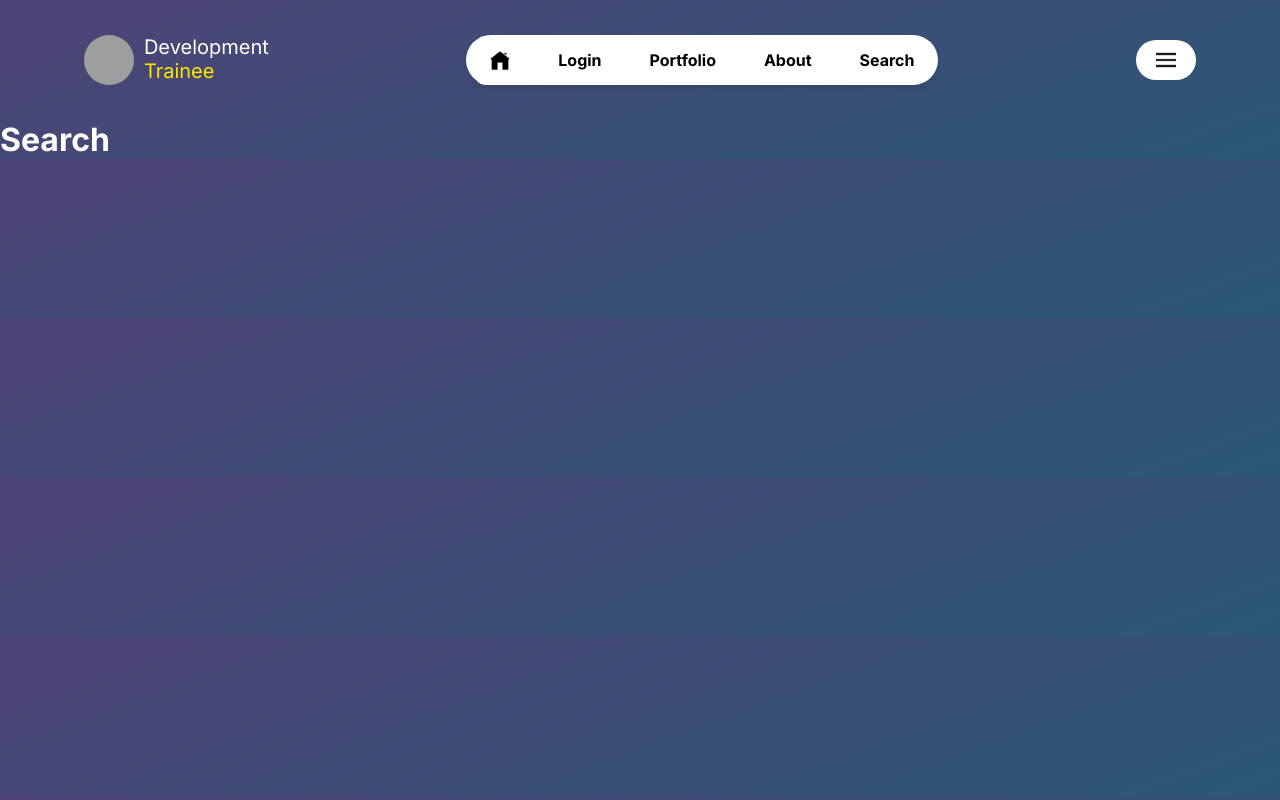
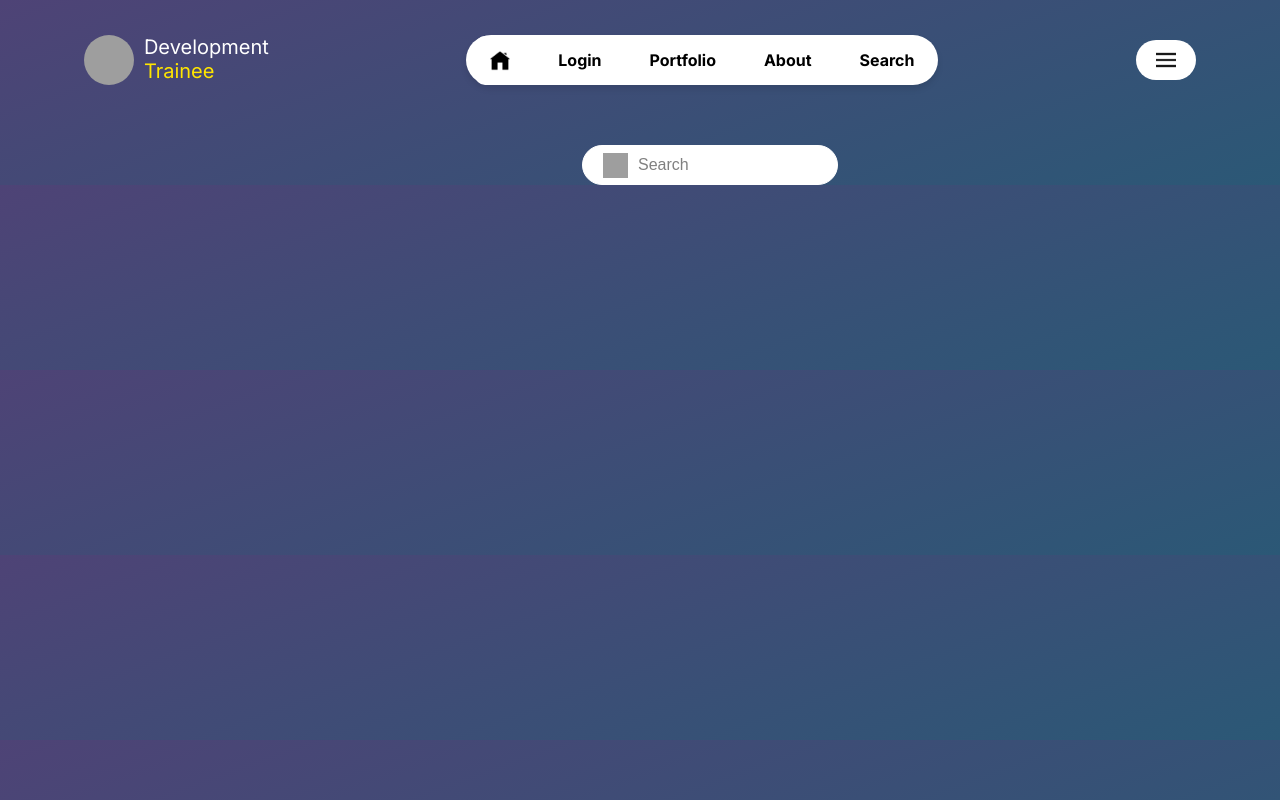
Before and after one commit to NjabuloKukame/DVT-Trainee-Portfolio, a React (Vite) app in the folder DVT_Trainee_Portfolio/: page /search in a window 1280 px wide. Built offline with nearby package versions, Linux system fonts and the light colour scheme; grey boxes are pictures that could not be loaded; a web font is replaced by a local one.

Commit message:
Added SearchBar

```diff
--- a/DVT_Trainee_Portfolio/src/Search.jsx
+++ b/DVT_Trainee_Portfolio/src/Search.jsx
@@ -1,14 +1,13 @@
 import './styles.css';
 import './Search.css';
 import Header from './components/Header';
+import SearchBar from './components/SearchBar';
 
 function Search(){
     return(
         <>
             <Header/>
-            <div>
-                <h1>Search</h1>
-            </div>
+            <SearchBar> </SearchBar>
         </>
 
     );
--- /dev/null
+++ b/DVT_Trainee_Portfolio/src/components/SearchBar.css
@@ -0,0 +1,32 @@
+.input-container{
+    width:20% ;
+    display: flex;
+    align-items: center;
+    justify-self: center;
+    padding: 0px 20px;
+    border: 1px solid white;
+    border-radius: 30px;
+    background-color: white;
+    margin-left: 140px;
+    margin-top: 25px;
+}
+input[type="text"]{
+    width: 90%;
+    padding: 10px;
+    margin-right: 10px;
+    border: none;
+    border-radius: 10px;
+    font-size: 16px;
+    background-color: transparent;
+    color: black;
+    outline: none;
+    height: 20%;
+
+}
+input[type="text"]::placeholder{
+    color: grey;
+}
+input{
+    width: 30%;
+    height: 30%;
+}
--- /dev/null
+++ b/DVT_Trainee_Portfolio/src/components/SearchBar.jsx
@@ -0,0 +1,12 @@
+import "./SearchBar.css";
+
+
+function SearchBar(){
+    return(
+        <div class="input-container">
+      <img width="25" height="25" src="https://img.icons8.com/ios-filled/50/search--v1.png" alt="search--v1"/>
+      <input type="text"  placeholder="Search"/>
+    </div>
+    )
+}
+export default SearchBar;
```
